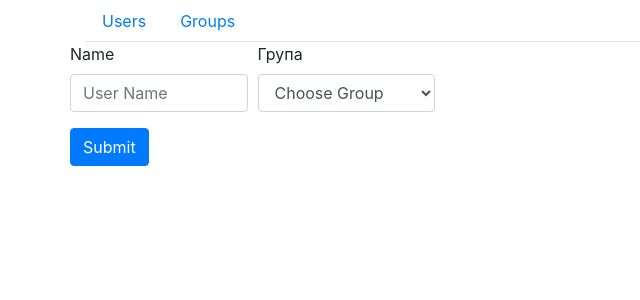
After one commit to RomanBuryy/synergyway-test, a Django app: page /user/add in a window 1280 px wide. The commit adds this page. Shown: the top 300 px of the page, without its empty margins (0-640 px from the left). Run offline with Django 3.2, Linux system fonts and the light colour scheme; data that the repository does not hold is empty; some libraries are stand-ins or nearby versions.

Commit message:
Add new features

```diff
--- a/synergyway/synergyway/urls.py
+++ b/synergyway/synergyway/urls.py
@@ -16,10 +16,19 @@ Including another URLconf
 from django.contrib import admin
 from django.urls import path
 
-from website.views import ListUsersView, ListGroupsView
+from website.views import ListUsersView, ListGroupsView, CreateUserView, CreateGroupView, DeleteUserView, \
+    DeleteGroupView, EditUserView, EditGroupView
 
 urlpatterns = [
     path('admin/', admin.site.urls),
+
     path('', ListUsersView.as_view(), name='users'),
+    path('user/add', CreateUserView.as_view(), name='add_user'),
+    path('user/delete/<int:pk>', DeleteUserView.as_view(), name='delete_user'),
+    path('user/edit/<int:pk>', EditUserView.as_view(), name='edit_user'),
+
     path('groups/', ListGroupsView.as_view(), name='groups'),
+    path('groups/add', CreateGroupView.as_view(), name='add_group'),
+    path('groups/delete/<int:pk>', DeleteGroupView.as_view(), name='delete_group'),
+    path('groups/edit/<int:pk>', EditGroupView.as_view(), name='edit_group'),
 ]
--- /dev/null
+++ b/synergyway/templates/add_user.html
@@ -0,0 +1,24 @@
+{% extends 'base.html' %}
+{% block content %}
+<div class="row">
+    <form action="{% url 'add_user' %}" method="post">
+        {%csrf_token%}
+        <div class="form-row">
+            <div class="form-group col-md-5">
+                <label for="inputName">Name</label>
+                <input type="text" class="form-control" name="username" id="inputName" placeholder="User Name">
+            </div>
+            <div class="form-group col-md-5">
+                <label for="group">Група</label>
+                <select name="group" id="group" class="form-control">
+                    <option value="">Choose Group</option>
+                    {% for group in groups %}
+                    <option value="{{ group.id }}">{{ group.name }}</option>
+                    {% endfor %}
+                </select>
+            </div>
+        </div>
+        <button type="submit" class="btn btn-primary">Submit</button>
+    </form>
+</div>
+{% endblock content %}
--- a/synergyway/templates/base.html
+++ b/synergyway/templates/base.html
@@ -12,38 +12,22 @@
     <title>Hello, world!</title>
 </head>
 <body>
-
-
 <div class="container">
-
     <div class="row">
         <div class="col">
             <ul class="nav nav-tabs">
                 <li class="nav-item">
-                    <a class="nav-link active" href="{% url 'users' %}">Users</a>
+                    <a class="nav-link {% if request.path == '/' %}active{% endif %}" href="{% url 'users' %}">Users</a>
                 </li>
-
                 <li class="nav-item">
-                    <a class="nav-link" href="{% url 'groups' %}">Groups</a>
+                    <a class="nav-link {% if 'groups' in request.path %}active{% endif %}" href="{% url 'groups' %}">Groups</a>
                 </li>
-
             </ul>
         </div>
-
     </div>
-
-
-
-
-        {% block content %}
-        {% endblock content %}
-
-
-
+    {% block content %}
+    {% endblock content %}
 </div>
-
-
-
 
 <!-- Optional JavaScript -->
 <!-- jQuery first, then Popper.js, then Bootstrap JS -->
--- /dev/null
+++ b/synergyway/website/forms.py
@@ -0,0 +1,14 @@
+from django import forms
+from .models import User, Group
+
+
+class NewUserForm(forms.ModelForm):
+    class Meta:
+        model = User
+        fields = ['username', 'group']
+
+
+class NewGroupForm(forms.ModelForm):
+    class Meta:
+        model = Group
+        fields = ['name', 'description']
--- a/synergyway/website/views.py
+++ b/synergyway/website/views.py
@@ -1,6 +1,7 @@
 from django.shortcuts import render
-from django.views.generic import ListView, DetailView, CreateView, DeleteView, UpdateView
+from django.views.generic import ListView, CreateView, DeleteView, UpdateView
 from .models import User, Group
+from .forms import NewUserForm, NewGroupForm
 from django.urls import reverse
 
 # from .forms import NewStudentForm
@@ -18,6 +19,36 @@ class ListUsersView(ListView):
         return context
 
 
+class CreateUserView(CreateView):
+    model = User
+    template_name = 'add_user.html'
+    form_class = NewUserForm
+
+    def get_context_data(self, **kwargs):
+        context = super(CreateUserView, self).get_context_data(**kwargs)
+        context['groups'] = Group.objects.all()
+        return context
+
+    def get_success_url(self):
+        return reverse('users')
+
+
+class DeleteUserView(DeleteView):
+    model = User
+    template_name = 'delete_user.html'
+
+    def get_success_url(self):
+        return reverse('users')
+
+
+class EditUserView(UpdateView):
+    model = User
+    template_name = 'edit_user.html'
+    form_class = NewUserForm
+
+    def get_success_url(self):
+        return reverse('users')
+
 
 class ListGroupsView(ListView):
     model = Group
@@ -27,3 +58,34 @@ class ListGroupsView(ListView):
         context = super(ListGroupsView, self).get_context_data(**kwargs)
         context['list_groups'] = Group.objects.all()
         return context
+
+
+class CreateGroupView(CreateView):
+    model = Group
+    template_name = 'add_group.html'
+    form_class = NewGroupForm
+
+    def get_context_data(self, **kwargs):
+        context = super(CreateGroupView, self).get_context_data(**kwargs)
+        context['groups'] = Group.objects.all()
+        return context
+
+    def get_success_url(self):
+        return reverse('groups')
+
+
+class DeleteGroupView(DeleteView):
+    model = Group
+    template_name = 'delete_group.html'
+
+    def get_success_url(self):
+        return reverse('groups')
+
+
+class EditGroupView(UpdateView):
+    model = Group
+    template_name = 'edit_group.html'
+    form_class = NewGroupForm
+
+    def get_success_url(self):
+        return reverse('groups')
```
Also changed, not shown: synergyway/templates/add_group.html (added, +22 -0 lines), synergyway/templates/delete_group.html (added, +9 -0 lines), synergyway/templates/delete_user.html (added, +9 -0 lines), synergyway/templates/edit_group.html (added, +15 -0 lines), synergyway/templates/edit_user.html (added, +15 -0 lines), synergyway/templates/groups.html (+12 -2 lines), synergyway/templates/users.html (+9 -2 lines).
